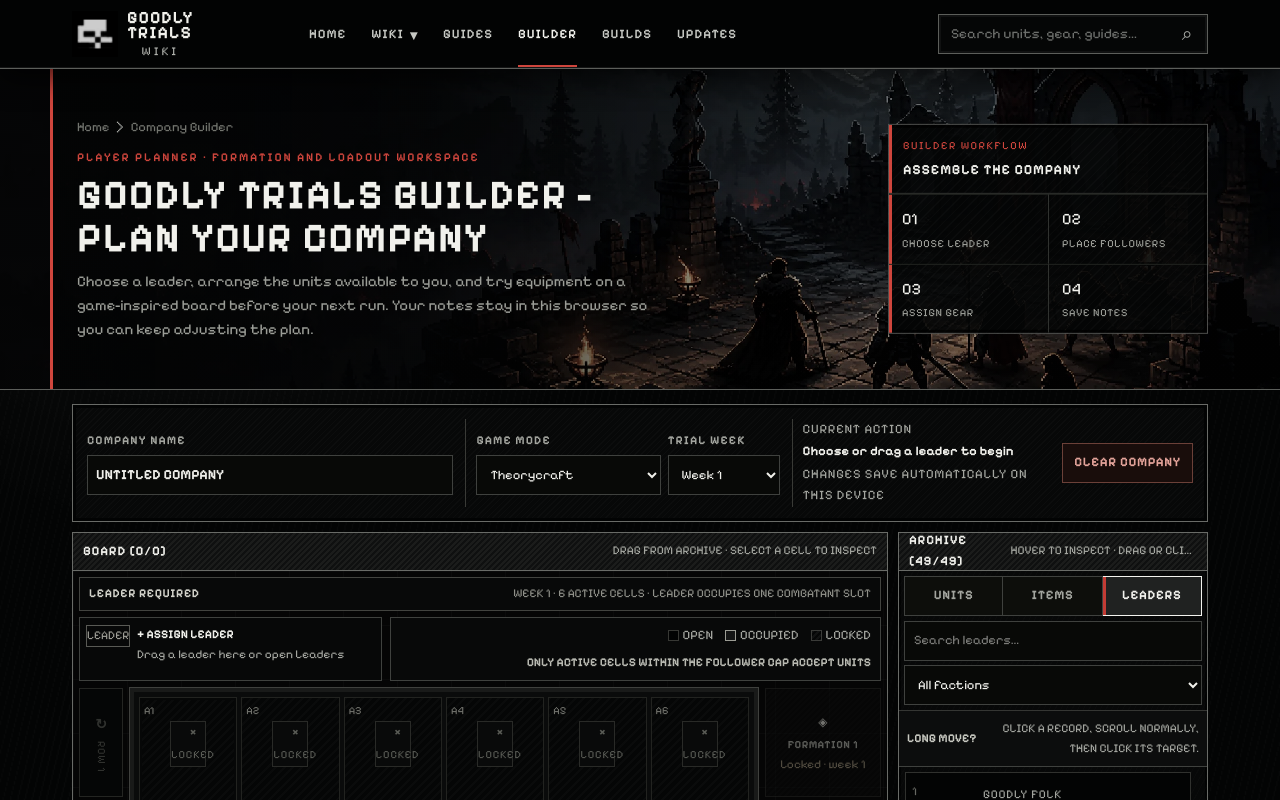
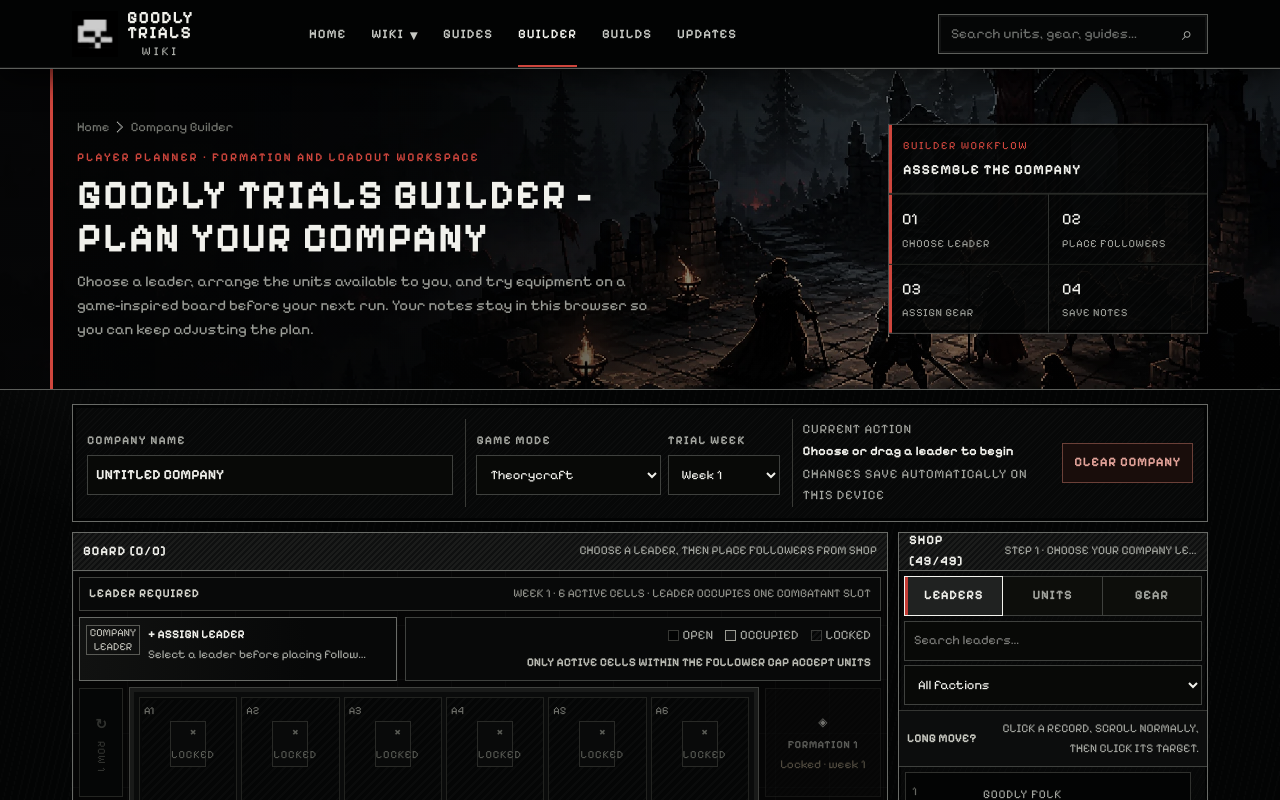
Before and after one commit to wanghuan072/Goodly-Trials, a Next.js app: page /builder in a window 1280 px wide. Shown: the top 800 px of the page. Built offline with nearby package versions, Linux system fonts and the light colour scheme.

Commit message:
Align builder shop flow with game board

```diff
--- a/src/page/builder/BuilderClient.tsx
+++ b/src/page/builder/BuilderClient.tsx
@@ -47,6 +47,12 @@ type CatalogTab = "units" | "items" | "leaders";
 type CatalogPreview = { kind: "unit" | "item" | "leader"; slug: string } | null;
 type PendingPick = { kind: "unit" | "item"; slug: string } | null;
 type DragPayload = { kind: "unit" | "item" | "leader" | "slot"; slug?: string; from?: number };
+
+const CATALOG_TABS: ReadonlyArray<{ value: CatalogTab; label: string }> = [
+  { value: "leaders", label: "Leaders" },
+  { value: "units", label: "Units" },
+  { value: "items", label: "Gear" },
+];
 
 const DRAG_TYPE = "application/x-goodly-builder";
 const MODES = ["Theorycraft", "Single-player", "Ranked", "Multiplayer"];
@@ -591,17 +597,17 @@ export default function BuilderClient({ roster, leaders, items }: { roster: Buil
 
       <div className={styles.workbench}>
         <section className={`${styles.gamePanel} ${styles.boardPanel}`}>
-          <header className={styles.panelHeader}><strong>Board [{filledCount}/{followerLimit}]</strong><span>Drag from Archive · select a cell to inspect</span></header>
+          <header className={styles.panelHeader}><strong>Board [{filledCount}/{followerLimit}]</strong><span>Choose a leader, then place followers from Shop</span></header>
           <div className={styles.boardStage}>
             <div className={`${styles.rulesStrip} ${rulesInvalid ? styles.rulesInvalid : ""}`}><strong>{selectedLeader ? rulesSummary : "Leader required"}</strong><span>Week {build.week} · {availableCells.size} active cells · leader occupies one combatant slot</span></div>
             <div className={styles.boardViewport} tabIndex={0} role="region" aria-label="Formation board. Scroll horizontally on smaller screens.">
               <div className={styles.boardCanvas}>
                 <div className={styles.boardTopbar}>
                   <div className={styles.leaderDock} onDragOver={(event) => event.preventDefault()} onDrop={handleLeaderDrop}>
-                    <button className={styles.leaderDockMain} type="button" onClick={() => setTab("leaders")}>
-                      <span className={styles.dockLabel}>Leader</span>
+                    <button className={styles.leaderDockMain} type="button" onClick={() => { setTab("leaders"); setQuery(""); setPendingPick(null); setCatalogPreview(null); }}>
+                      <span className={styles.dockLabel}>Company<br />Leader</span>
                       <b>{selectedLeader?.name ?? "+ ASSIGN LEADER"}</b>
-                      <small>{selectedLeader ? `${selectedLeader.trait.name} · ${selectedLeader.faction}` : "Drag a leader here or open Leaders"}</small>
+                      <small>{selectedLeader ? `${selectedLeader.trait.name} · ${selectedLeader.faction}` : "Select a leader before placing followers"}</small>
                     </button>
                     {selectedLeader && <button className={styles.removeLeaderButton} type="button" onClick={removeLeader} aria-label={`Remove ${selectedLeader.name} as leader`} title="Remove leader">×</button>}
                   </div>
@@ -714,9 +720,9 @@ export default function BuilderClient({ roster, leaders, items }: { roster: Buil
         </section>
 
         <section className={`${styles.gamePanel} ${styles.shopPanel}`}>
-          <header className={styles.panelHeader}><strong>Archive [{archiveVisible}/{archiveTotal}]</strong><span>{tab === "units" && selectedLeader ? `${filledCount}/${followerLimit} followers · all records shown, incompatible factions lock` : "Hover to inspect · drag or click to carry"}</span></header>
-          <div className={styles.tabs} role="tablist" aria-label="Builder archive">{(["units", "items", "leaders"] as CatalogTab[]).map((catalogTab) => <button role="tab" aria-selected={tab === catalogTab} className={tab === catalogTab ? styles.selected : ""} type="button" key={catalogTab} onClick={() => { setTab(catalogTab); setQuery(""); setPendingPick(null); setCatalogPreview(null); }}>{catalogTab}</button>)}</div>
-          <div className={styles.filters}><input aria-label="Search archive" type="search" value={query} onChange={(event) => setQuery(event.target.value)} placeholder={`Search ${tab}…`} />{tab !== "items" && <select aria-label="Filter by faction" value={faction} onChange={(event) => setFaction(event.target.value)}><option value="all">All factions</option><option value="goodly-folk">Goodly Folk</option><option value="bone-host">Bone Host</option><option value="belowborn">Belowborn</option></select>}</div>
+          <header className={styles.panelHeader}><strong>Shop [{archiveVisible}/{archiveTotal}]</strong><span>{tab === "leaders" ? "Step 1 · choose your company leader" : tab === "units" && selectedLeader ? `${filledCount}/${followerLimit} followers · incompatible factions lock` : tab === "units" ? "Choose a leader first" : "Place a follower, then assign gear"}</span></header>
+          <div className={styles.tabs} role="tablist" aria-label="Builder shop">{CATALOG_TABS.map(({ value, label }) => <button role="tab" aria-selected={tab === value} className={tab === value ? styles.selected : ""} type="button" key={value} onClick={() => { setTab(value); setQuery(""); setPendingPick(null); setCatalogPreview(null); }}>{label}</button>)}</div>
+          <div className={styles.filters}><input aria-label="Search shop" type="search" value={query} onChange={(event) => setQuery(event.target.value)} placeholder={`Search ${CATALOG_TABS.find(({ value }) => value === tab)?.label.toLowerCase()}…`} />{tab !== "items" && <select aria-label="Filter by faction" value={faction} onChange={(event) => setFaction(event.target.value)}><option value="all">All factions</option><option value="goodly-folk">Goodly Folk</option><option value="bone-host">Bone Host</option><option value="belowborn">Belowborn</option></select>}</div>
           <div className={styles.archiveHelp}><strong>Long move?</strong><span>Click a record, scroll normally, then click its target.</span></div>
           <div className={styles.archiveList} role="tabpanel">
             {tab === "units" && filteredUnits.map((unit, index) => {
--- a/src/style/page/builder/builder.module.css
+++ b/src/style/page/builder/builder.module.css
@@ -52,10 +52,10 @@
 .boardViewport:focus-visible { outline: var(--focus-ring); outline-offset: -2px; }
 .boardCanvas { display: flex; width: 100%; min-width: 0; min-height: 750px; height: 100%; flex-direction: column; gap: 7px; }
 .boardTopbar { display: flex; min-height: 44px; align-items: stretch; justify-content: space-between; gap: 8px; }
-.leaderDock { position: relative; width: min(360px, 48%); min-height: 44px; border: 1px solid var(--game-line); color: var(--game-text); background: #070808; }
+.leaderDock { position: relative; width: min(390px, 54%); min-height: 44px; border: 1px solid var(--game-line-bright); color: var(--game-text); background: linear-gradient(90deg, #111211, #070808 72%); }
 .leaderDock:hover { border-color: #ddd; }
-.leaderDockMain { display: grid; width: 100%; min-height: 54px; grid-template-columns: 44px minmax(0, 1fr); align-content: center; column-gap: 7px; padding: 6px 25px 6px 6px; border: 0; color: inherit; background: transparent; font-family: inherit; cursor: pointer; text-align: left; }
-.dockLabel { grid-row: 1 / 3; display: grid; place-items: center; border: 1px solid #595a55; color: #9d9d95; font-size: 0.75rem; text-transform: uppercase; }
+.leaderDockMain { display: grid; width: 100%; min-height: 54px; grid-template-columns: 54px minmax(0, 1fr); align-content: center; column-gap: 8px; padding: 6px 25px 6px 6px; border: 0; color: inherit; background: transparent; font-family: inherit; cursor: pointer; text-align: left; }
+.dockLabel { grid-row: 1 / 3; display: grid; place-items: center; border: 1px solid #595a55; color: #bcbcb4; font-size: 0.6875rem; line-height: 1.25; text-align: center; text-transform: uppercase; }
 .leaderDock b { align-self: end; overflow: hidden; font-size: 0.75rem; text-overflow: ellipsis; text-transform: uppercase; white-space: nowrap; }
 .leaderDock small { overflow: hidden; color: var(--game-muted); font-size: 0.75rem; text-overflow: ellipsis; white-space: nowrap; }
 .boardLegend { display: flex; min-width: 0; align-items: center; justify-content: flex-end; flex-wrap: wrap; gap: 7px 12px; padding: 7px 9px; border: 1px solid var(--game-line); color: var(--game-muted); background: #080909; font-size: 0.8125rem; text-transform: uppercase; }
@@ -97,7 +97,7 @@
 .unitPortrait { grid-column: 1; grid-row: 2; display: grid; min-width: 0; place-items: start center; overflow: hidden; }
 .unitPortrait::after { display: none; }
 .unitPortrait > :global([class*="sprite"]) { width: 54px; height: 58px; flex: none; background: none; filter: drop-shadow(0 4px 3px #000); }
-.unitPortrait > :global([class*="sprite"] img) { filter: invert(1) contrast(1.12); transform: translateY(-4px) scale(2.12); transform-origin: center bottom; }
+.unitPortrait > :global([class*="sprite"] img) { filter: invert(1) contrast(1.06); transform: translateY(-1px) scale(1.6); transform-origin: center bottom; }
 .unitStatBlock, .pendingStats { display: none; }
 .miniVitals { display: grid; min-width: 0; gap: 1px; }
 .miniVitals span { overflow: hidden; padding: 1px 3px; border: 1px solid #353832; color: #c4c6bf; background: #090a0a; font-size: 0.625rem; line-height: 1.2; text-align: left; text-overflow: ellipsis; white-space: nowrap; }
@@ -153,7 +153,7 @@
 .archiveUnit:hover, .archiveItem:hover, .archiveLeader:hover, .archiveUnit:focus-visible, .archiveItem:focus-visible, .archiveLeader:focus-visible { border-color: #b7b8b0; outline: 0; }
 .archiveUnit:hover, .archiveItem:hover, .archiveLeader:hover { background: #0a0b0b; }
 .archiveUnit > :global([class*="sprite"]) { width: 44px; height: 54px; background: none; filter: drop-shadow(0 3px 2px #000); }
-.archiveUnit > :global([class*="sprite"] img) { filter: invert(1) contrast(1.12); transform: scale(2.1); transform-origin: center bottom; }
+.archiveUnit > :global([class*="sprite"] img) { filter: invert(1) contrast(1.06); transform: scale(1.6); transform-origin: center bottom; }
 .archiveIndex { align-self: start; padding-top: 3px; color: #676862; font-size: 0.75rem; }
 .archiveIdentity { min-width: 0; }
 .archiveIdentity small, .archiveIdentity strong, .archiveIdentity em { display: block; overflow: hidden; text-overflow: ellipsis; }
@@ -179,7 +179,7 @@
 .inspectCard > header { grid-column: 1; grid-row: 1; }
 .inspectStage { grid-column: 1; grid-row: 2 / 5; display: grid; min-height: 175px; grid-template-columns: 1fr 92px 1fr; align-items: center; gap: 4px; padding: 7px 0 3px; border-bottom: 1px solid #484945; }
 .inspectStage > :global([class*="sprite"]) { width: 88px; height: 110px; background: none; filter: drop-shadow(0 5px 4px #000); }
-.inspectStage > :global([class*="sprite"] img) { filter: invert(1) contrast(1.12); transform: scale(2.8); transform-origin: center bottom; }
+.inspectStage > :global([class*="sprite"] img) { filter: invert(1) contrast(1.06); transform: scale(2); transform-origin: center bottom; }
 .slotPreview { align-self: start; padding-top: 7px; }
 .slotPreview small { display: block; color: #777871; font-size: 0.6875rem; text-align: center; }
 .slotPreview span { display: flex; flex-wrap: wrap; justify-content: center; gap: 2px; margin-top: 4px; }
```
